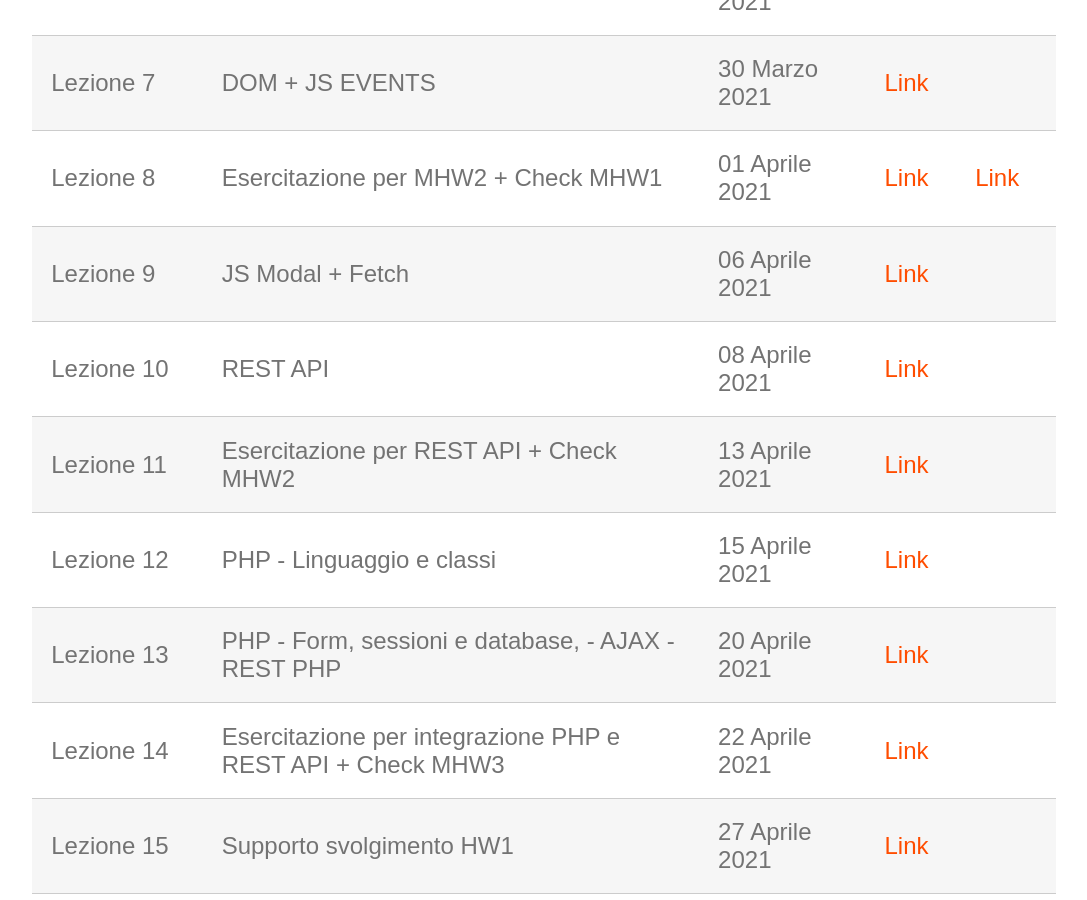
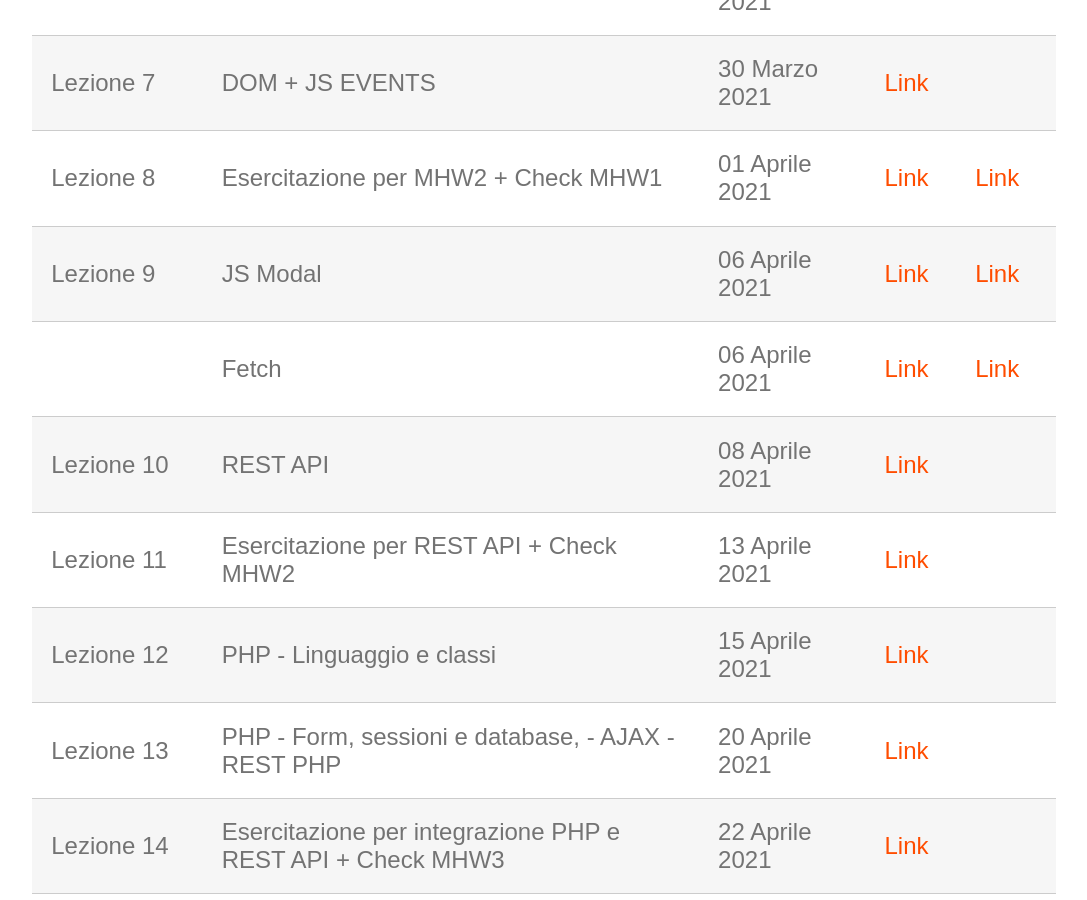
Before and after one commit to perceivelab/database-course, a Jekyll site: the page built from lezioni.md, in a window 1280 px wide and 900 px high, scrolled down 1087 px. Shown: the whole window, without its empty margins (96-1183 px from the left). Built offline with Jekyll 4.4.1, drawn with Linux system fonts in a browser that asks for light colours; our own code applies the rules of GitHub Pages for plain Markdown files.

Commit message:
Update lezioni.md

```diff
--- a/lezioni.md
+++ b/lezioni.md
@@ -17,7 +17,8 @@
 | Lezione 6  | Intro JS + DOM                                                  | 25 Marzo 2021   | [Link](https://drive.google.com/file/d/1pLs19EJxfBc2RpwrKPJAQbMPZCETdn5-/view?usp=sharing)                     |[Link](https://drive.google.com/file/d/1PjFWtA1Y5p2ihhhh4NTTAiFWyzODbM7z/view?usp=sharing)             |
 | Lezione 7  | DOM +  JS EVENTS                                                | 30 Marzo 2021   | [Link](https://drive.google.com/file/d/1YEgz-03P4lhvCxhnR5a4rCZWhxTbXcMr/view?usp=sharing)                     |             |
 | Lezione 8  | Esercitazione per MHW2 + Check MHW1                         | 01 Aprile 2021  | [Link](https://drive.google.com/file/d/1LdiuBFR1XDu0CGihJZD6OxlByOJV5U6B/view?usp=sharing)                     | [Link](https://drive.google.com/file/d/1yqZKtREI4wxXWoqZ1Y9hVvoJqJSZnQty/view?usp=sharing)             |
-| Lezione 9  | JS Modal +  Fetch                                               | 06 Aprile 2021  | [Link][404]                     |             |
+| Lezione 9  | JS Modal                                               | 06 Aprile 2021  | [Link](https://drive.google.com/file/d/1GUM3-M2az8ihR8pPxSAdOxb5s4vh4hNO/view?usp=sharing)                     | [Link](https://drive.google.com/file/d/1UtqJanEH0BGVEi05BrhiA6h1iQX6IWBf/view?usp=sharing)            |
+|   | Fetch                                               | 06 Aprile 2021  | [Link](https://drive.google.com/file/d/1Wu2HLKb4ffzrF5Wj8fcD-iFx1dZ83SQk/view?usp=sharing)                     | [Link](https://drive.google.com/file/d/1JuJRE041zhoYs5DmBwdZ3DurFsU0djFQ/view?usp=sharing)            |
 | Lezione 10 | REST API                                                        | 08 Aprile 2021  | [Link][404]                     |             |
 | Lezione 11 | Esercitazione per REST API + Check MHW2                     | 13 Aprile 2021  | [Link][404]                     |             |
 | Lezione 12 | PHP - Linguaggio e classi                                       | 15 Aprile 2021  | [Link][404]                     |             |
```
